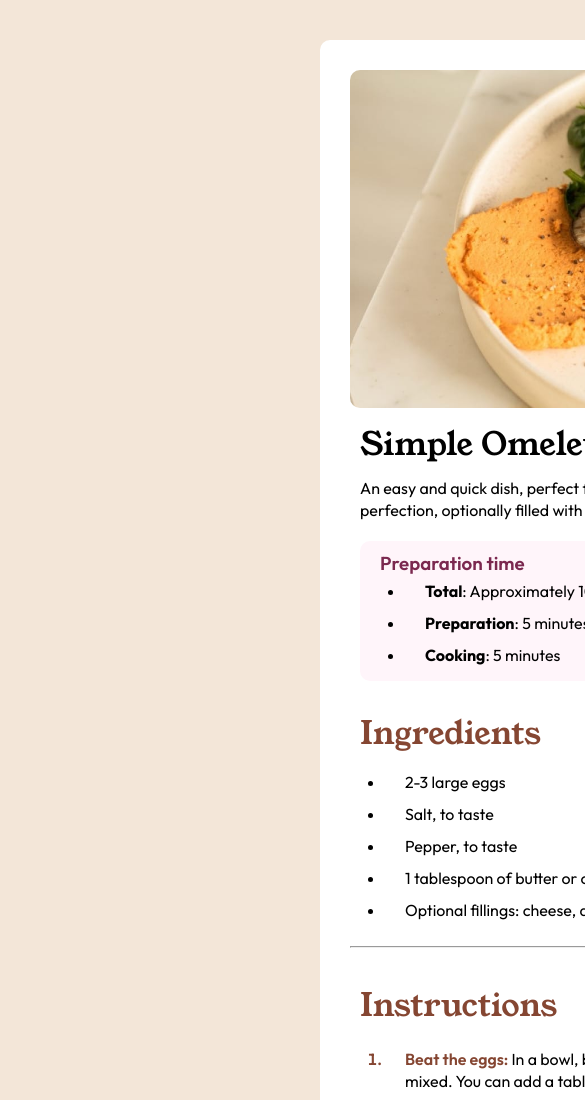
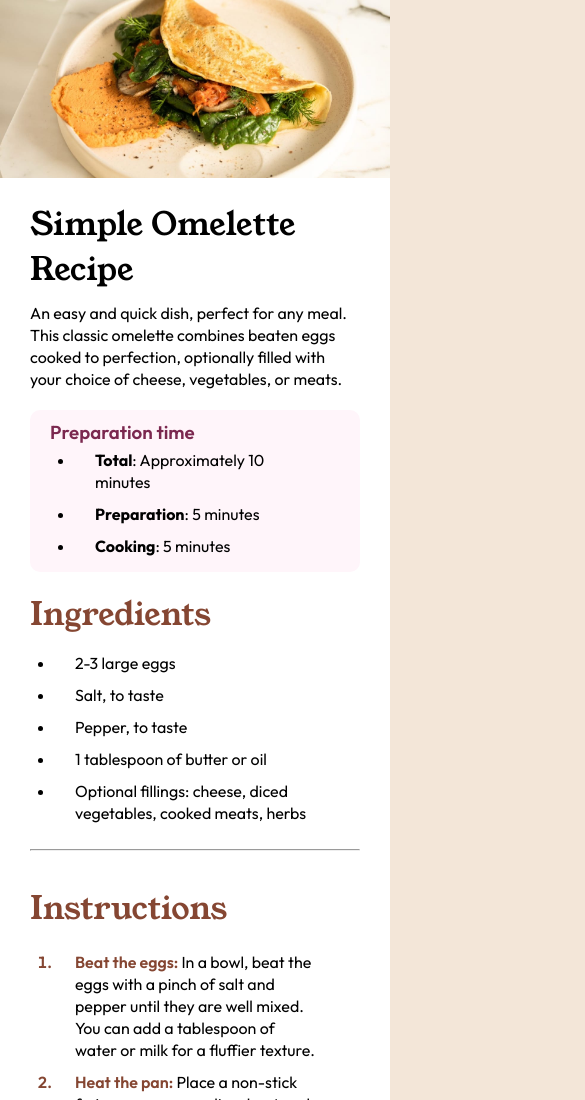
Before and after one commit to rchiarelli/recipe-page-exercise, a plain HTML site: page recipe-page-main/index.html in a window 390 px wide. Shown: the top 1100 px of the page, 585 px wide, since content can reach past the window. Drawn offline with Linux system fonts and the light colour scheme.

Commit message:
correções e finalização da responsividade

```diff
--- a/recipe-page-main/styles.css
+++ b/recipe-page-main/styles.css
@@ -9,14 +9,14 @@ html {
 }
 
 body {
-    width: 1440px;
     font-size: 1.6rem;
     font-family: "Outfit";
     background-color: hsl(30, 54%, 90%);
 }
 
 main {
-    width: 800px;
+    max-width: 800px;
+    width: 95%;
     margin: 40px auto;
     padding: 3rem;
     border-radius: 10px;
@@ -42,6 +42,10 @@ p, li {
     line-height: 2.2rem;
 }
 
+hr {
+    margin: 0 3rem;
+}
+
 img {
     width: 100%;
     border-radius: 10px;
@@ -61,7 +65,7 @@ img {
     background-color: hsl(330, 100%, 98%);
     border-radius: 1rem;
     padding: 1rem 2rem;
-    margin: 1rem;
+    margin: 1rem 0;
 }
 
 ul, ol {
@@ -125,26 +129,36 @@ table {
     color: hsl(228, 45%, 44%);
 }
 
-@media screen and (max-width: 375px) {
-    body {
-    width: 375px;
-    font-size: 1.6rem;
-    font-family: "Outfit";
-    background-color: hsl(30, 54%, 90%);
-}
+@media screen and (max-width: 600px) {
+    main {
+        width: 100%;
+        margin: 0;
+        padding: 0;
+        border-radius: 0;
+    }
 
-main {
-    width: 375px;
-    margin: 0 auto;
-     padding: 3rem;
-    border-radius: 0;
-    background-color: hsl(0, 0%, 100%);
-}
+    img {
+        border-radius: 0;
+    }
 
-img {
-    width: 100%;
-    border-radius: 0;
-}
+    .texto {
+        padding: 2rem 3rem;
+    }
 
+    .prep {
+        margin: 0 3rem;
+    }
+
+    .ingredientes {
+        padding: 2rem 3rem;
+    }
+
+    .instru {
+        padding: 2rem 3rem;
+    }
+
+    .nutri {
+        padding: 2rem 3rem;
+    }
 
 }
```
